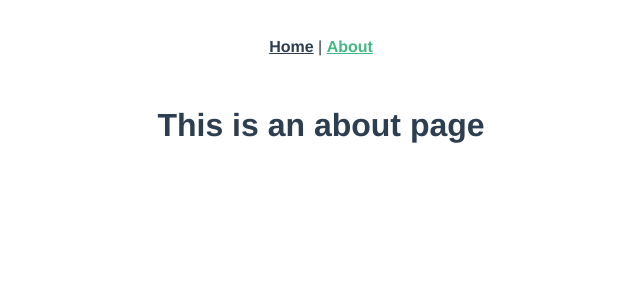
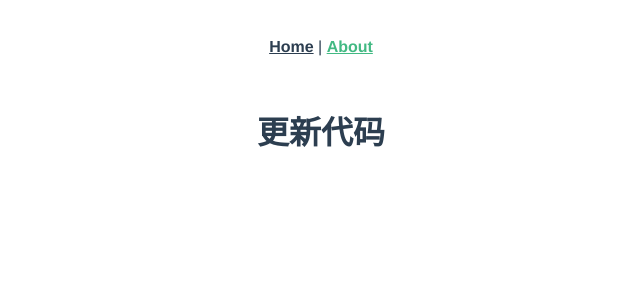
Before and after one commit to 2234837386/1704B-, a Vue app in the folder dome/: page /about in a window 1280 px wide. Shown: the top 300 px of the page, without its empty margins (319-959 px from the left). Built offline with nearby package versions, Linux system fonts and the light colour scheme.

Commit message:
哈哈更新了

```diff
--- a/dome/src/views/About.vue
+++ b/dome/src/views/About.vue
@@ -1,5 +1,5 @@
 <template>
   <div class="about">
-    <h1>This is an about page</h1>
+    <h1>更新代码</h1>
   </div>
 </template>
```
